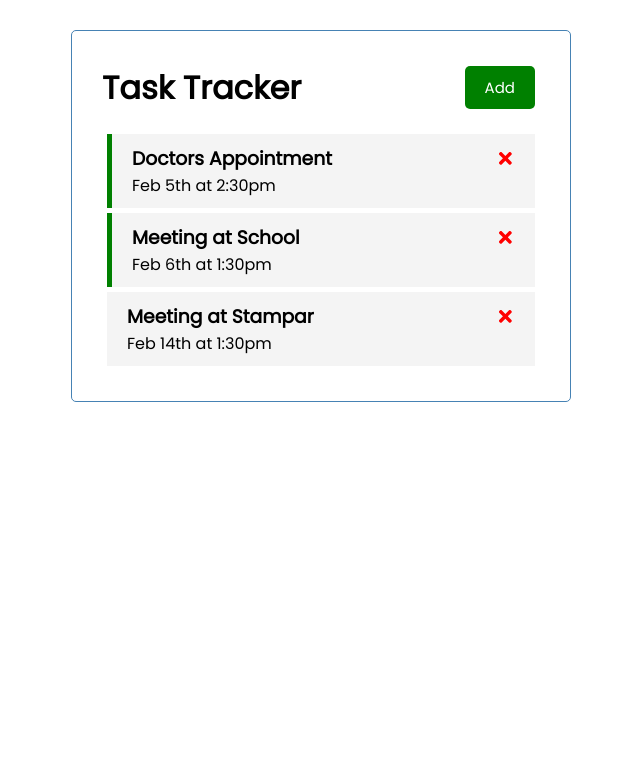
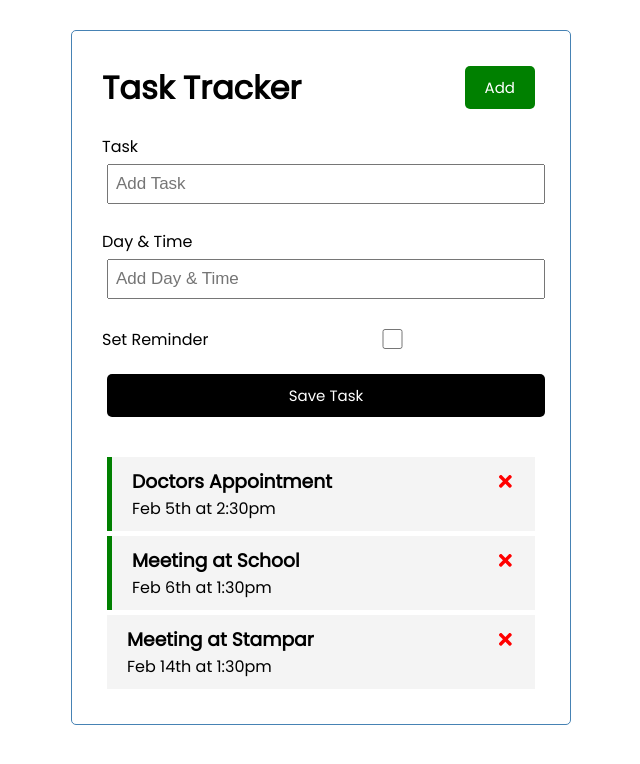
Before and after one commit to StefanBraunovic/React-Task-Tracker, a React (Create React App) app: page / in a window 1280 px wide. Shown: the top 764 px of the page, without its empty margins (319-959 px from the left). Built offline with nearby package versions, Linux system fonts and the light colour scheme.

Commit message:
form input state

```diff
--- a/src/App.js
+++ b/src/App.js
@@ -1,6 +1,7 @@
 import Header from './components/Header';
 import Tasks from './components/Tasks';
 import { useState } from 'react';
+import Add from './components/Add';
 
 function App() {
 	const [tasks, setTasks] = useState([
@@ -42,6 +43,7 @@
 	return (
 		<div className="container">
 			<Header />
+			<Add />
 			{tasks.length > 0 ? (
 				<Tasks tasks={tasks} onDelete={deleteTask} onToggle={toggleReminder} />
 			) : (
--- /dev/null
+++ b/src/components/Add.js
@@ -0,0 +1,35 @@
+import useSate, { useState } from 'react';
+
+
+
+const Add = () => {
+ const [text,setText] = useState('');
+const [day,setDay] = useState('');
+const [reminder,setReminder] = useState(false);
+
+
+
+
+    return (
+        <form className='add-form'>
+            <div className='form-control'>
+            <label htmlFor="">Task</label>
+            <input type="text" placeholder='Add Task' value={text} onChange={(e)=>setText(e.target.value)}/>
+
+            </div>
+            <div className='form-control'>
+            <label htmlFor="">Day & Time</label>
+            <input type="text" placeholder='Add Day & Time' value={day} onChange={(e)=>setDay(e.target.value)}/>
+
+            </div>
+            <div className='form-control form-control-check'>
+            <label htmlFor=""> Set Reminder</label>
+            <input type="checkbox" value={reminder} onChange={(e)=>setReminder(e.currentTarget.checked)}/>
+
+            </div>
+            <input type="submit" className="btn btn-block" value='Save Task'/>
+        </form >
+    )
+}
+
+export default Add
```
